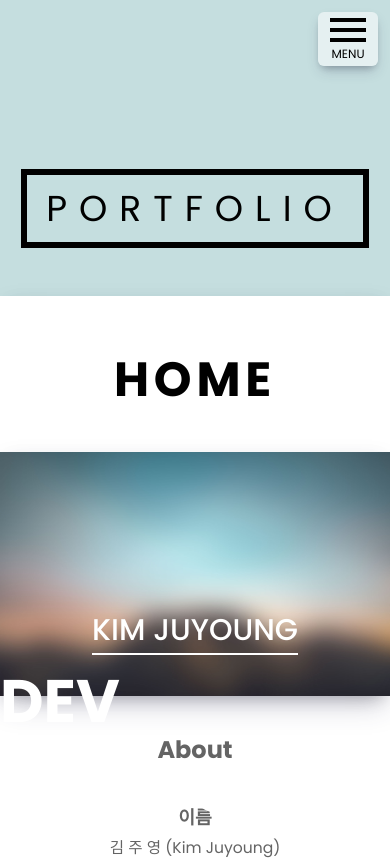
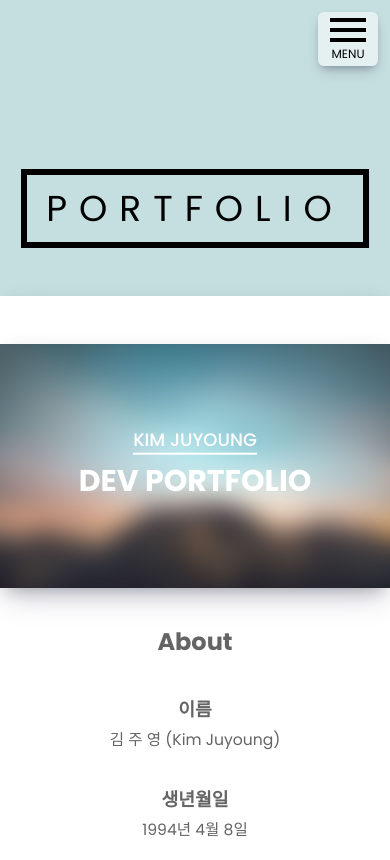
Before and after one commit to wuppu/fe-portfolio, a React (Create React App) app: page / in a window 390 px wide. Shown: the top 860 px of the page. Built offline with nearby package versions, Linux system fonts and the light colour scheme; the HTML template or start-up script is replaced by a standard one.

Commit message:
20200413 update content align center

```diff
--- a/src/routes/About.js
+++ b/src/routes/About.js
@@ -7,7 +7,6 @@ function About() {
   return (
     <div className="main-container">
       <h1 className="main-title">About</h1>
-      <h2 className="sub-title">Personal Data & Skills</h2>
       <figure className="main-figure">
         <img className="main-img" src={require("../img/Home_img.jpg")} alt="" />
       </figure>
--- a/src/routes/Contact.js
+++ b/src/routes/Contact.js
@@ -11,7 +11,7 @@ function Contact() {
       <figure className="main-figure">
         <img
           className="main-img"
-          src={require("../img/city_art_sky_127834_1920x1080.jpg")}
+          src={require("../img/main3.jpg")}
           alt=""
         />
       </figure>
--- a/src/routes/Home.js
+++ b/src/routes/Home.js
@@ -5,15 +5,14 @@ import "./SubPage.css";
 function Home() {
   return (
     <div className="main-container">
-      <h1 className="main-title">Home</h1>
       <figure className="main-figure">
         <img
           className="main-img"
           src={require("../img/main.jpg")}
           alt=""
         />
-        <p style={{position: "absolute", transform: "translate(0, 13rem)", color: "white", fontSize: "2.5rem", fontWeight:"500", borderBottom: ".2rem solid white"}}>KIM JUYOUNG</p>
-        <p style={{position: "absolute", transform: "translate(0, 17rem)", color: "white", fontSize: "5rem", fontWeight:"700"}}>DEV PORTFOLIO</p>
+        <p style={{position: "absolute", top: "30%", transform: "translate(0, 30%)", color: "white", fontWeight:"500", borderBottom: ".2rem solid white"}}>KIM JUYOUNG</p>
+        <p style={{position: "absolute", top: "40%", transform: "translate(0, 40%)", color: "white", fontWeight:"700"}}>DEV PORTFOLIO</p>
       </figure>
       <h2 className="sub-title">About</h2>
       <div className="common-content" style={{ textAlign: "center" }}>
--- a/src/routes/Project.js
+++ b/src/routes/Project.js
@@ -10,7 +10,7 @@ function Project() {
       <figure className="main-figure">
         <img
           className="main-img"
-          src={require("../img/city_art_sky_127834_1920x1080.jpg")}
+          src={require("../img/main2.jpg")}
           alt=""
         />
       </figure>
--- a/src/routes/SubPage.css
+++ b/src/routes/SubPage.css
@@ -88,6 +88,7 @@
 }
 
 .main-figure {
+  position: relative;
   width: 80%;
   display: flex;
   justify-content: center;
@@ -118,6 +119,13 @@
 
 .main-figure:hover .main-img {
   transform: scale(1.05);
+}
+
+.main-figure p:nth-child(2){
+  font-size: 2.5rem;
+}
+.main-figure p:nth-child(3) {
+  font-size: 5rem;
 }
 
 .sub-figure .sub-img {
@@ -151,4 +159,12 @@
   .main-figure {
     width: 100%;
   }
+
+  .main-figure p:nth-child(2) {
+    font-size: 1.5rem;
+  }
+
+  .main-figure p:nth-child(3) {
+    font-size: 2.5rem;
+  }
 }
--- a/src/routes/projectContent/SwitchMonitor.js
+++ b/src/routes/projectContent/SwitchMonitor.js
@@ -17,7 +17,7 @@ function SwitchMonitor() {
         />
       </figure>
       <p className="common-content">
-        <h3>전자부품연구원 개인 프로젝트</h3>
+        <h3>전자부품연구원 프로젝트</h3>
         <br></br>
         <h3>사용 언어</h3>
         <p><b>C#</b></p>
--- a/src/routes/projectContent/SwitchMonitorWeb.js
+++ b/src/routes/projectContent/SwitchMonitorWeb.js
@@ -18,7 +18,7 @@ function SwitchMonitorWeb() {
       </figure>
       <p className="common-content">
         <br></br>
-        <h3>전자부품연구원 개인 프로젝트</h3>
+        <h3>전자부품연구원 프로젝트</h3>
         <br></br>
         <h3>사용 언어</h3>
         <p><b>HTML / CSS / Javascript</b></p>
```
Also changed, not shown: src/img/main2.jpg (added), src/img/main3.jpg (added).
